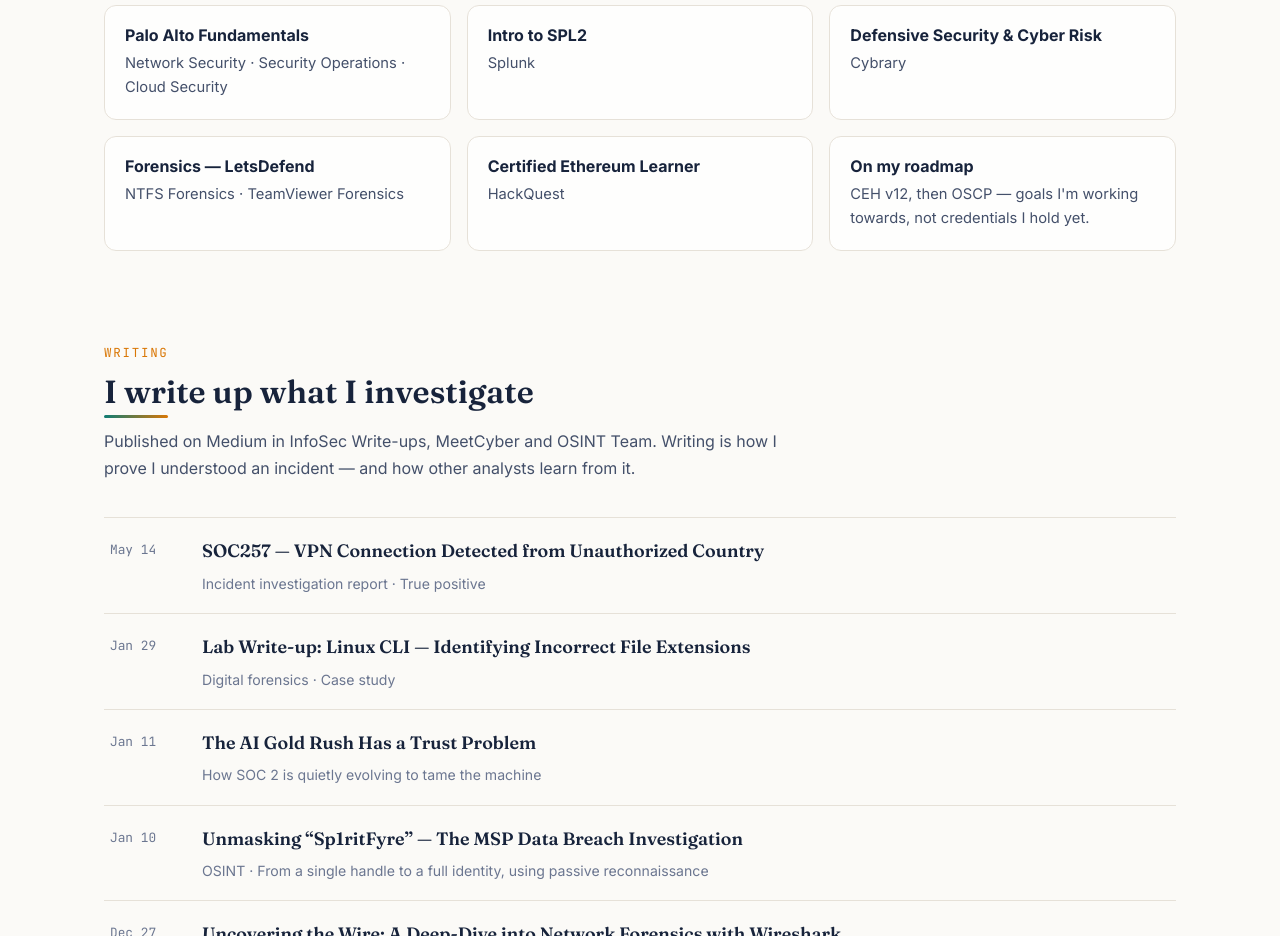
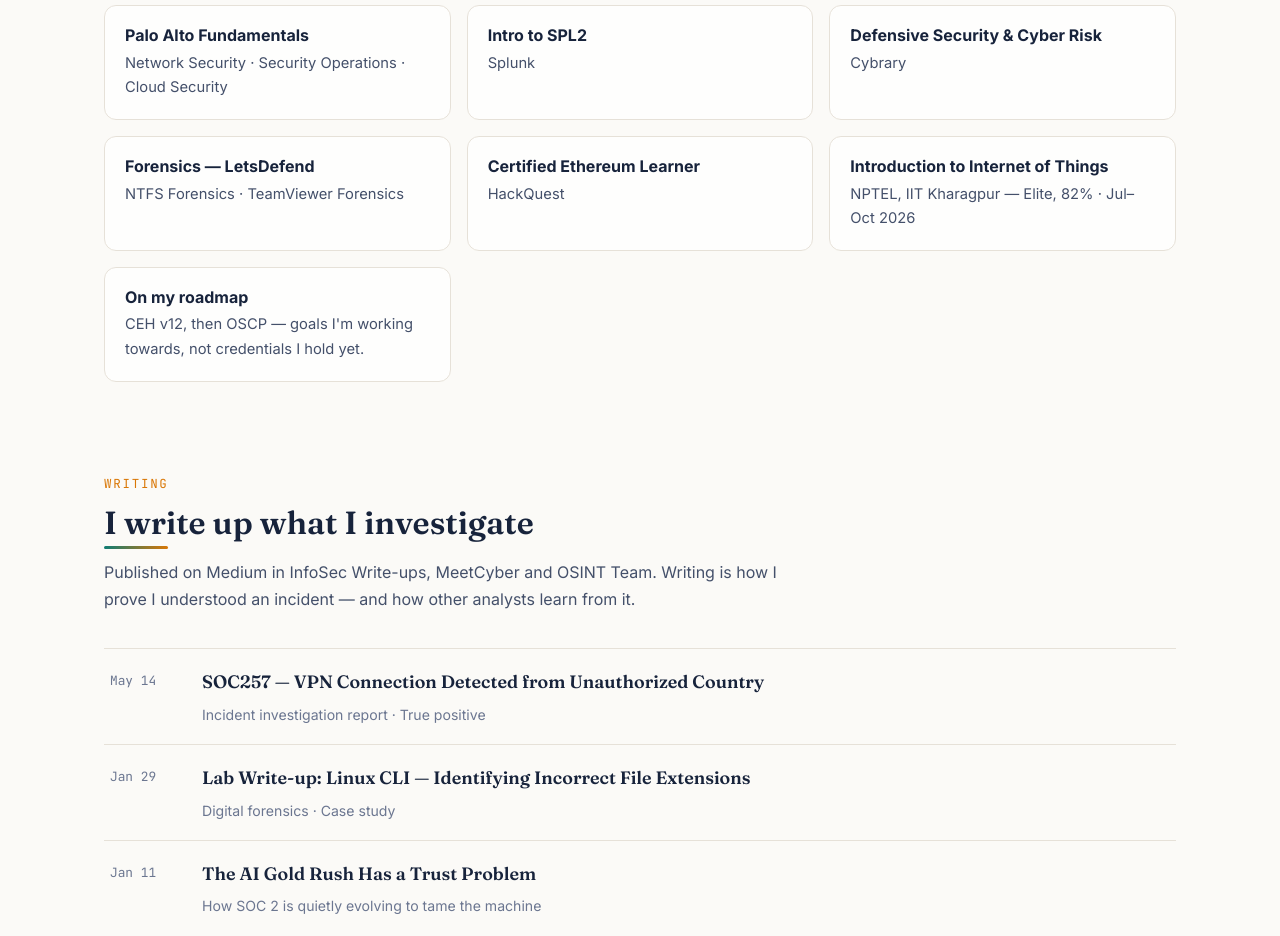
Before and after one commit to Die-Another-Day/Eeshan-Garg, a plain HTML site: page index.html in a window 1280 px wide. Shown: the part 6360-7296 px from the top of the page. Drawn offline with Linux system fonts and the light colour scheme.

Commit message:
Portfolio: add NPTEL Introduction to Internet of Things (Elite, 82%)

```diff
--- a/index.html
+++ b/index.html
@@ -335,6 +335,7 @@
       <div class="skill-box"><h3>Defensive Security &amp; Cyber Risk</h3><p>Cybrary</p></div>
       <div class="skill-box"><h3>Forensics — LetsDefend</h3><p>NTFS Forensics · TeamViewer Forensics</p></div>
       <div class="skill-box"><h3>Certified Ethereum Learner</h3><p>HackQuest</p></div>
+      <div class="skill-box"><h3>Introduction to Internet of Things</h3><p>NPTEL, IIT Kharagpur — Elite, 82% · Jul–Oct 2026</p></div>
       <div class="skill-box"><h3>On my roadmap</h3><p>CEH v12, then OSCP — goals I'm working towards, not credentials I hold yet.</p></div>
     </div>
   </section>
```
Also changed, not shown: preview-single-file.html (+1 -0 lines).
